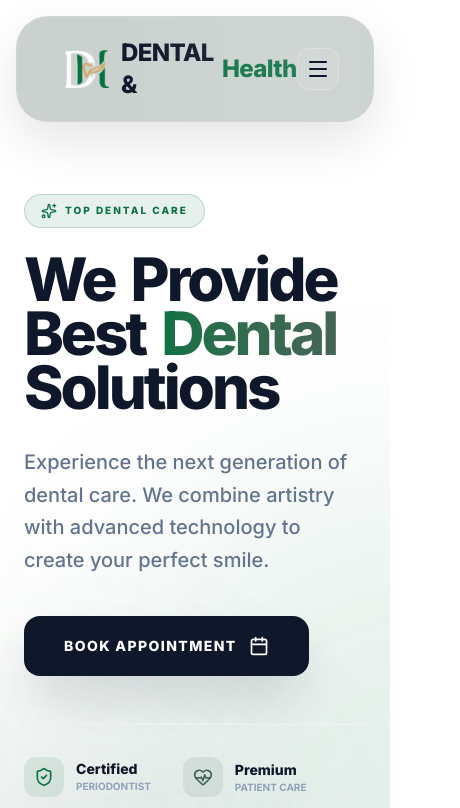
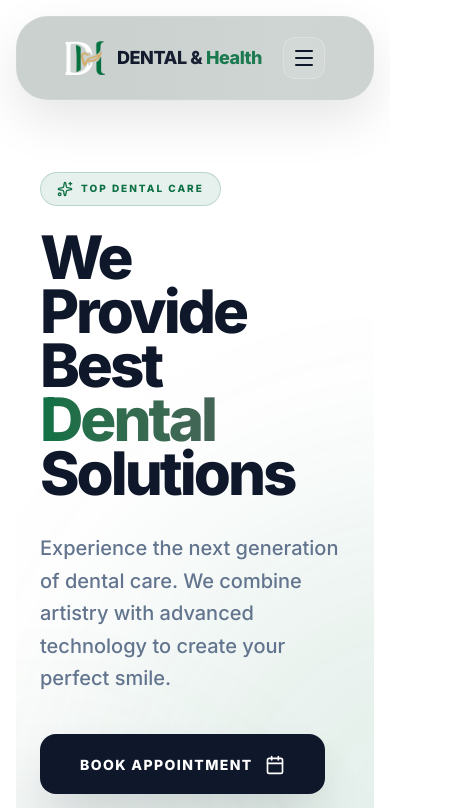
Before and after one commit to Bhawana-14/dentalHealth, a React (Vite) app: page / in a window 390 px wide. Shown: the top 808 px of the page, 460 px wide, since content can reach past the window. Built offline with nearby package versions, Linux system fonts and the light colour scheme; grey boxes are pictures that could not be loaded.

Commit message:
changes added

```diff
--- a/src/components/Layout.tsx
+++ b/src/components/Layout.tsx
@@ -4,48 +4,75 @@ import { TopBar, Navbar } from './Navigation';
 import { Newsletter, Footer } from './Footer';
 import { motion, useScroll, useTransform } from 'motion/react';
 
+
 export const Layout = () => {
   const { scrollYProgress } = useScroll();
 
-  // Map scroll progress (0 to 1) to a spectrum of background colors
-  // const backgroundColor = useTransform(
-  //   scrollYProgress,
-  //   [0, 0.2, 0.4, 0.6, 0.8, 1],
-  //   [
-  //     '#ffffff', // White (Start)
-  //     '#f0f9ff', // Sky Blue 50
-  //     '#f0fdf4', // Green 50
-  //     '#fff7ed', // Orange 50
-  //     '#faf5ff', // Purple 50
-  //     '#fef2f2'  // Red 50
-  //   ]
-  // );
-
   const backgroundColor = useTransform(
-  scrollYProgress,
-  [0, 0.2, 0.4, 0.6, 0.8, 1],
-  [
-    '#ffffff',   // pure white (top)
-    '#ECFDF5',   // very light green
-    '#f0fdf4',   // light green
-    '#fff7ed',   // mid light green
-    '#faf5ff',   // soft green
-    '#fef2f2'    // your brand green (deep end)
-  ]
-);
+    scrollYProgress,
+    [0, 0.2, 0.4, 0.6, 0.8, 1],
+    ['#ffffff', '#ECFDF5', '#f0fdf4', '#fff7ed', '#faf5ff', '#fef2f2']
+  );
 
   return (
     <motion.div
-      className="min-h-screen flex flex-col transition-colors duration-500"
+      className="min-h-screen flex flex-col overflow-x-hidden transition-colors duration-700"
       style={{ backgroundColor }}
     >
       <TopBar />
       <Navbar />
-      <main className="grow">
+
+      <main className="grow w-full max-w-360 mx-auto px-4 sm:px-6 lg:px-8">
         <Outlet />
       </main>
+
       <Newsletter />
       <Footer />
     </motion.div>
   );
 };
+// export const Layout = () => {
+//   const { scrollYProgress } = useScroll();
+
+//   // Map scroll progress (0 to 1) to a spectrum of background colors
+//   // const backgroundColor = useTransform(
+//   //   scrollYProgress,
+//   //   [0, 0.2, 0.4, 0.6, 0.8, 1],
+//   //   [
+//   //     '#ffffff', // White (Start)
+//   //     '#f0f9ff', // Sky Blue 50
+//   //     '#f0fdf4', // Green 50
+//   //     '#fff7ed', // Orange 50
+//   //     '#faf5ff', // Purple 50
+//   //     '#fef2f2'  // Red 50
+//   //   ]
+//   // );
+
+//   const backgroundColor = useTransform(
+//   scrollYProgress,
+//   [0, 0.2, 0.4, 0.6, 0.8, 1],
+//   [
+//     '#ffffff',   // pure white (top)
+//     '#ECFDF5',   // very light green
+//     '#f0fdf4',   // light green
+//     '#fff7ed',   // mid light green
+//     '#faf5ff',   // soft green
+//     '#fef2f2'    // your brand green (deep end)
+//   ]
+// );
+
+//   return (
+//     <motion.div
+//       className="min-h-screen flex flex-col transition-colors duration-500"
+//       style={{ backgroundColor }}
+//     >
+//       <TopBar />
+//       <Navbar />
+//       <main className="grow">
+//         <Outlet />
+//       </main>
+//       <Newsletter />
+//       <Footer />
+//     </motion.div>
+//   );
+// };
--- a/src/components/Navigation.tsx
+++ b/src/components/Navigation.tsx
@@ -233,7 +233,7 @@ export const Navbar = () => {
           <Link to="/" className="flex items-center gap-3 group">
 
               {/* Logo */}
-              <div className="w-12 h-12 flex items-center justify-center">
+              <div className="w-10 h-10 sm:w-12 sm:h-12 flex items-center justify-center">
                 <img
                   src="/dhlogo4.png"
                   alt="Dental & Health Logo"
@@ -244,7 +244,7 @@ export const Navbar = () => {
               {/* Text */}
             <motion.span
               style={{ color: textColor }}
-              className="text-2xl font-black tracking-tight flex items-center"
+              className="text-lg sm:text-xl md:text-2xl font-black tracking-tight flex items-center"
             >
               DENTAL &
 
```
